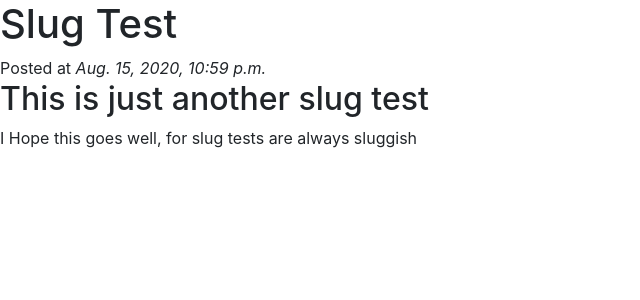
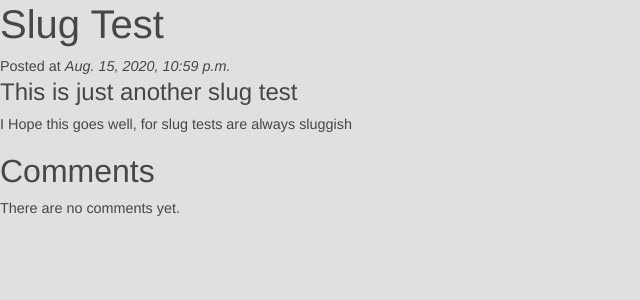
Before and after one commit to aightmunam/Articulate, a Django app: a page that uses templates/base.html in a window 1280 px wide. Shown: the top 300 px of the page, without its empty margins (0-640 px from the left). Run offline with Django 3.2, Linux system fonts and the light colour scheme; data comes from the database, SQL or seed files in the repository; some libraries are stand-ins or nearby versions.

Commit message:
Add comments to the article detail view
Comments are displayed in the article detail page.

```diff
--- a/articles/views.py
+++ b/articles/views.py
@@ -15,5 +15,7 @@ def article_list(request):
 
 def article_detail(request, article_id, article_slug):
     article = get_object_or_404(Article, id=article_id, slug=article_slug)
-    return render(request, "articles/detail.html", context={"article": article})
+    comments = article.comments.all()
+    return render(request, "articles/detail.html", context={"article": article,
+                                                            "comments": comments})
     # return HttpResponse("<h1>This is article {} - {} - {} by author {}</h1>".format(obj.id, obj.title, obj.description, obj.author))
--- /dev/null
+++ b/static/main.css
@@ -0,0 +1,58 @@
+@charset "utf-8";
+#header {
+border-style: none;
+width: 800px;
+height: auto;
+}
+#wrapper {
+margin-top: 0px;
+margin-left: auto;
+margin-right: auto;
+background-color: #FFFFFF;
+width: 800px;
+}
+body {
+background-color: #E0E0E0;
+font-family: Gotham, "Helvetica Neue", Helvetica,
+Arial, sans-serif;
+font-size: 0.9em;
+text-align: justify;
+color: #474747;
+}
+#footer {
+text-align: center;
+font-size: 0.8em;
+margin-top: 5px;
+padding-top: 10px;
+padding-bottom: 10px;
+background-color: #FFFFFF;
+border-top: thin solid #BBBBBB;
+clear: both;
+color: #969696;
+}
+#nav li {
+padding-top: 10px;
+padding-bottom: 10px;
+font-size: 1em;
+list-style-type: none;
+border-bottom: thin solid #5F5F5F;
+color: #4C4C4C;
+left: 0px;
+list-style-position: inside;
+margin-left: -10px;
+}
+#nav li a {
+text-decoration: none;
+}
+#leftsidebar {
+width: 180px;
+height: 350px;
+float: left;
+}
+#main {
+width: 560px;
+float: left;
+margin-left: 20px;
+margin-right: 10px;
+padding-right: 10px;
+}
--- a/templates/articles/detail.html
+++ b/templates/articles/detail.html
@@ -1,8 +1,22 @@
 {% extends 'base.html' %}
 {% block headtitle %}{{ article.title }}{% endblock %}
 {% block content %}
-    <h1> {{ article.title }}</h1>
-    Posted at <i>{{ article.created_at }}</i>
-    <h2> {{ article.description }}</h2>
-    <p>{{ article.content}} </p>
+<h1> {{ article.title }}</h1>
+Posted at <i>{{ article.created_at }}</i>
+<h4> {{ article.description }}</h4>
+{% autoescape off %}
+<p>{{ article.content}} </p>
+{% endautoescape %}
+<h2>Comments</h2>
+{% for comment in comments %}
+<div class="comment">
+    <p class="info">
+        Comment {{ forloop.counter }} by {{ comment.author.user }}
+        {{ comment.created }}
+    </p>
+    {{ comment.body|linebreaks }}
+</div>
+{% empty %}
+<p>There are no comments yet.</p>
+{% endfor %}
 {% endblock content %}
--- a/templates/base.html
+++ b/templates/base.html
@@ -1,22 +1,34 @@
+{% load static %}
 <!doctype html>
 <html lang="en">
+
 <head>
   <!-- Required meta tags -->
   <meta charset="utf-8">
   <meta name="viewport" content="width=device-width, initial-scale=1, shrink-to-fit=no">
 
   <!-- Bootstrap CSS -->
-    <link rel="stylesheet" href="https://stackpath.bootstrapcdn.com/bootstrap/4.5.2/css/bootstrap.min.css" integrity="sha384-JcKb8q3iqJ61gNV9KGb8thSsNjpSL0n8PARn9HuZOnIxN0hoP+VmmDGMN5t9UJ0Z" crossorigin="anonymous">
+  <link rel="stylesheet" href="https://stackpath.bootstrapcdn.com/bootstrap/4.5.2/css/bootstrap.min.css"
+    integrity="sha384-JcKb8q3iqJ61gNV9KGb8thSsNjpSL0n8PARn9HuZOnIxN0hoP+VmmDGMN5t9UJ0Z" crossorigin="anonymous">
+  <link href="{% static 'main.css' %}" rel="stylesheet" type="text/css">
+  <title>Articulate - {% block headtitle%} {% endblock headtitle %}</title>
 
-    <title>Articulate - {% block headtitle%} {% endblock headtitle %}</title>
 </head>
+
 <body>
   {% block content %}
   {% endblock content %}
   <!-- Optional JavaScript -->
   <!-- jQuery first, then Popper.js, then Bootstrap JS -->
-    <script src="https://code.jquery.com/jquery-3.5.1.slim.min.js" integrity="sha384-DfXdz2htPH0lsSSs5nCTpuj/zy4C+OGpamoFVy38MVBnE+IbbVYUew+OrCXaRkfj" crossorigin="anonymous"></script>
-    <script src="https://cdn.jsdelivr.net/npm/popper.js@1.16.1/dist/umd/popper.min.js" integrity="sha384-9/reFTGAW83EW2RDu2S0VKaIzap3H66lZH81PoYlFhbGU+6BZp6G7niu735Sk7lN" crossorigin="anonymous"></script>
-    <script src="https://stackpath.bootstrapcdn.com/bootstrap/4.5.2/js/bootstrap.min.js" integrity="sha384-B4gt1jrGC7Jh4AgTPSdUtOBvfO8shuf57BaghqFfPlYxofvL8/KUEfYiJOMMV+rV" crossorigin="anonymous"></script>
+  <script src="https://code.jquery.com/jquery-3.5.1.slim.min.js"
+    integrity="sha384-DfXdz2htPH0lsSSs5nCTpuj/zy4C+OGpamoFVy38MVBnE+IbbVYUew+OrCXaRkfj"
+    crossorigin="anonymous"></script>
+  <script src="https://cdn.jsdelivr.net/npm/popper.js@1.16.1/dist/umd/popper.min.js"
+    integrity="sha384-9/reFTGAW83EW2RDu2S0VKaIzap3H66lZH81PoYlFhbGU+6BZp6G7niu735Sk7lN"
+    crossorigin="anonymous"></script>
+  <script src="https://stackpath.bootstrapcdn.com/bootstrap/4.5.2/js/bootstrap.min.js"
+    integrity="sha384-B4gt1jrGC7Jh4AgTPSdUtOBvfO8shuf57BaghqFfPlYxofvL8/KUEfYiJOMMV+rV"
+    crossorigin="anonymous"></script>
 </body>
+
 </html>
```
Also changed, not shown: images/article-cover/Retro_Sunset_4K_PHLAK.png (added), images/profile-display/_DSC0460.JPG (added), templates/components/footer.html (added), templates/components/navbar.html (added). Lines whose indentation alone changed are shown as unchanged.
